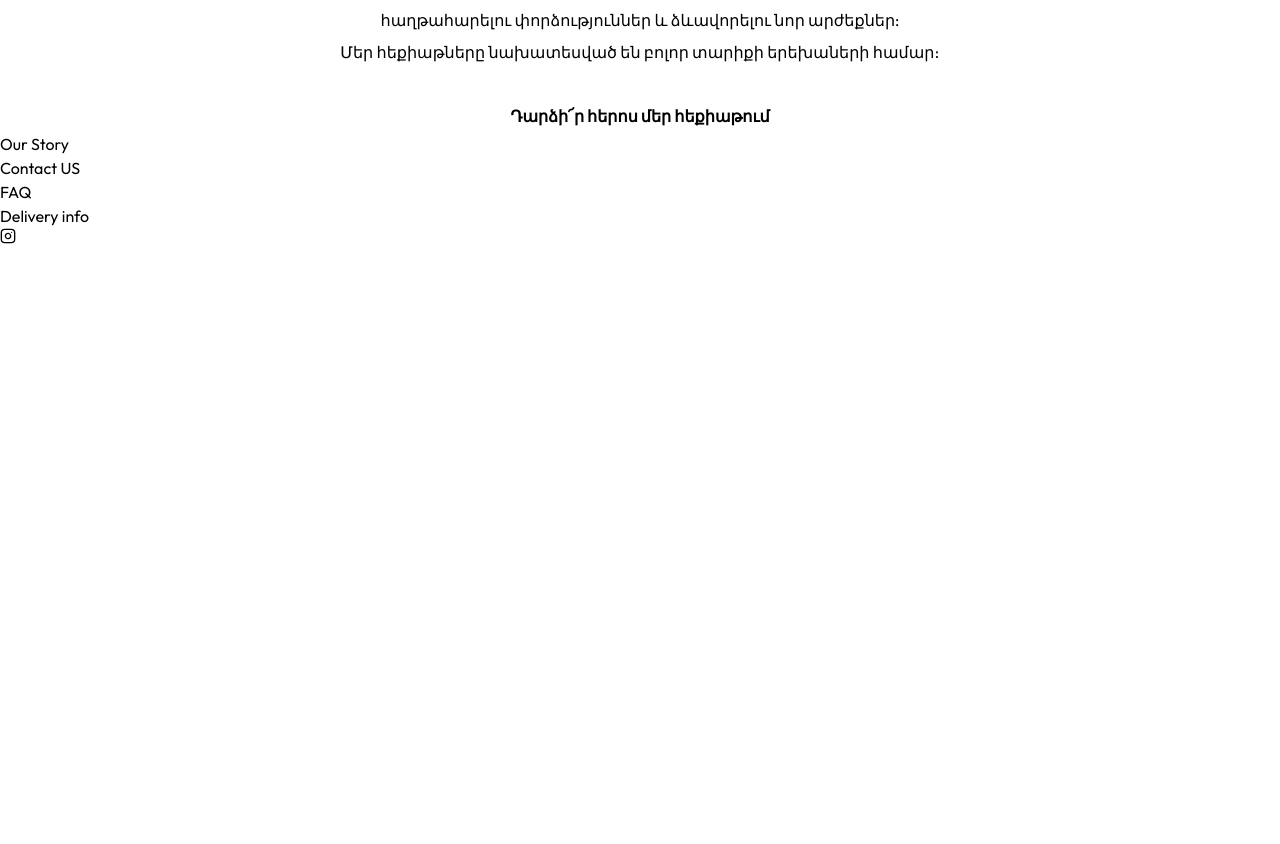
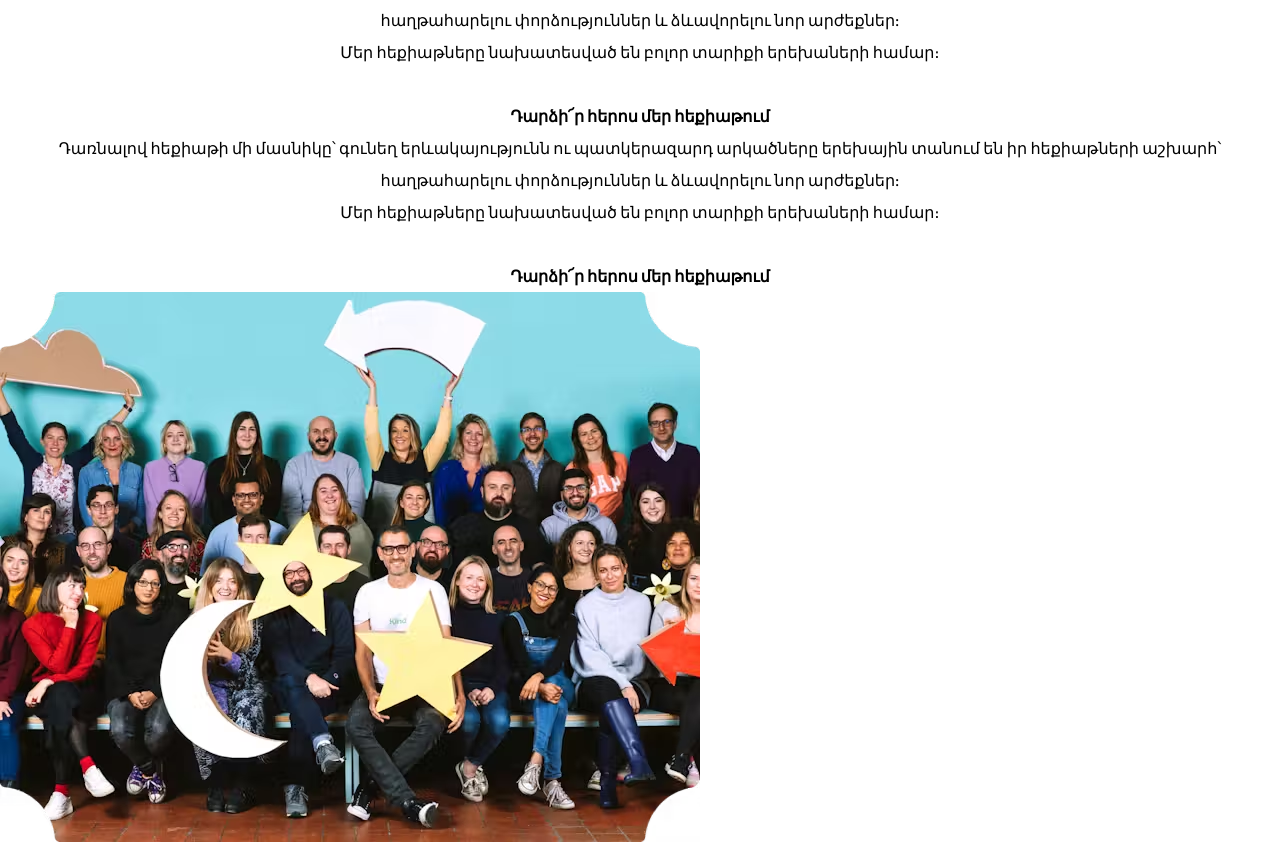
Before and after one commit to hrayravagyan88/MyBookStore, a React (Vite) app: page /OurStory in a window 1280 px wide. Shown: the part 963-1807 px from the top of the page. Before the commit the page ends 1207 px from the top, so only its background shows below. Built offline with nearby package versions, Linux system fonts and the light colour scheme.

Commit message:
new Styles

```diff
--- a/src/pages/OurStory.jsx
+++ b/src/pages/OurStory.jsx
@@ -21,6 +21,19 @@ const OurStory = () => {
              </p>
         </div>
      </div>
+     <div className="grid grid-cols-2 gap-2">
+
+        <div className="textDiv"><p>Դառնալով հեքիաթի մի մասնիկը՝ գունեղ երևակայությունն ու պատկերազարդ արկածները երեխային տանում են իր հեքիաթների աշխարհ՝
+             <br/>հաղթահարելու փորձություններ և ձևավորելու նոր արժեքներ:
+             <br/>Մեր հեքիաթները նախատեսված են բոլոր տարիքի երեխաների համար։
+             <br/> <br/>    <strong> Դարձի՜ր հերոս մեր հեքիաթում</strong>
+             </p>
+        </div>
+
+        <div className="picDiv">
+            <img src={assets.TeamPic} />
+        </div>
+     </div>
     </div>
 
   );
```
